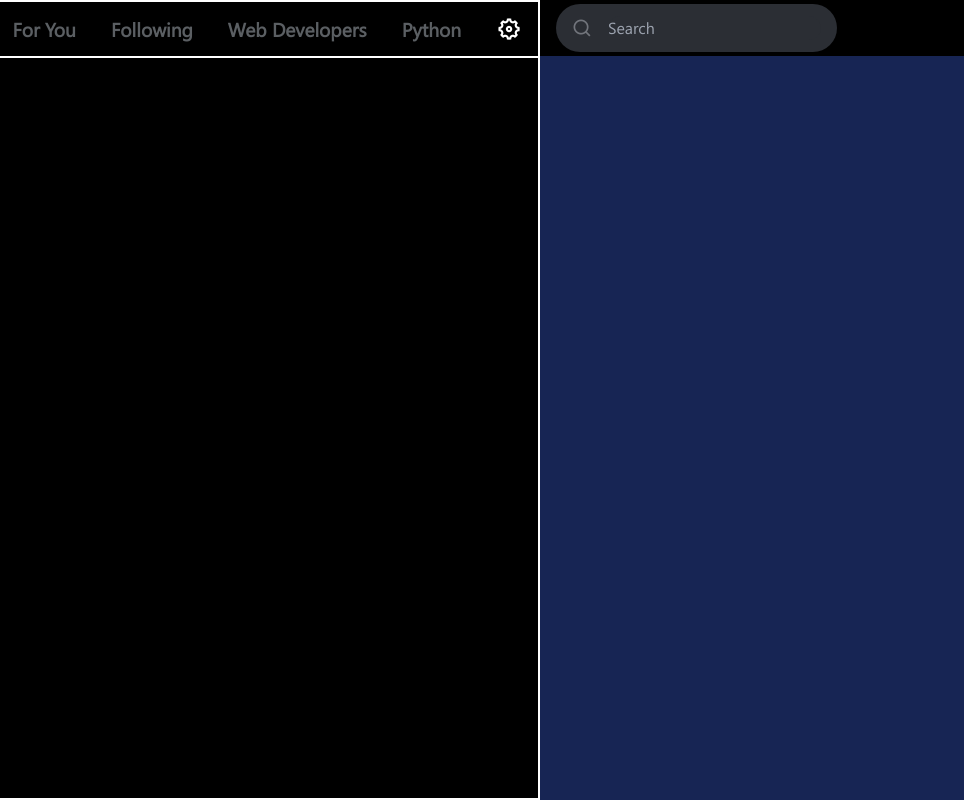
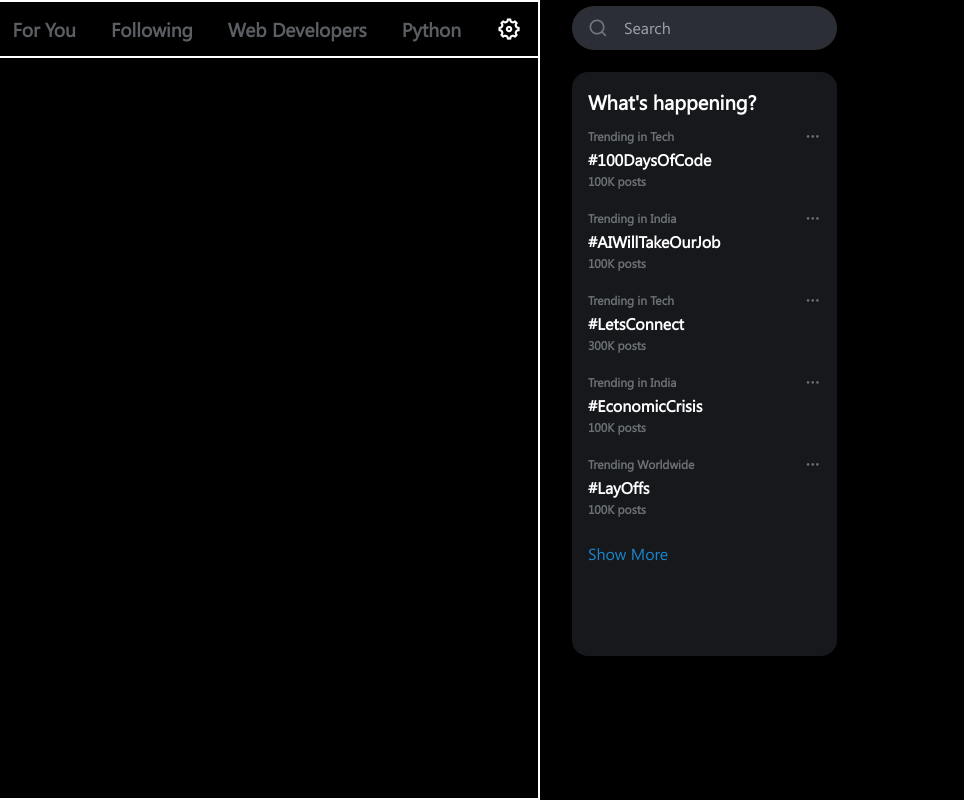
Before and after one commit to nilaachandra/Twitter-UI-Clone, a website: page src/index.html in a window 1280 px wide. Shown: the full height of the page, 316-1280 px from the left. Drawn offline with nearby package versions, Linux system fonts and the light colour scheme.

Commit message:
Trendings Section added

```diff
--- a/src/index.html
+++ b/src/index.html
@@ -68,7 +68,8 @@
             </div>
         </div>
         <div class="midSec h-screen w-[45%] bg-black border-2 border-white">
-            <div class="nav w-full h-14  bg-black border-l-0 border-r-0 border-b-2 border-white flex justify-between items-center p-4">
+            <div
+                class="nav w-full h-14  bg-black border-l-0 border-r-0 border-b-2 border-white flex justify-between items-center p-4">
                 <a href="" class="text-[1.2rem] font-bold text-[#5b5f63]">For You</a>
                 <a href="" class="text-[1.2rem] font-bold text-[#5b5f63]">Following</a>
                 <a href="" class="text-[1.2rem] font-bold text-[#5b5f63]">Web Developers</a>
@@ -77,12 +78,60 @@
 
             </div>
         </div>
-        <div class="rightSec h-screen w-[35%] bg-blue-950">
-            <div class="nav w-full h-14 bg-black flex justify-between items-center py-4 pl-4 pr-[30%]">
-                <div class="search rounded-3xl w-full h-[3rem] bg-[#2b2e34] flex justify-start gap-4 items-center px-4 ">
+        <div class="rightSec h-screen w-[35%] bg-black flex flex-col items-start justify-start">
+            <div class="nav w-full h-14 bg-black flex justify-between items-center py-4 pl-8 pr-[30%]">
+                <div
+                    class="search rounded-3xl w-full h-[2.8rem] bg-[#2b2e34] flex justify-start gap-4 items-center px-4 ">
                     <i class="ri-search-line text-[#72757c] text-xl"></i>
                     <input type="search" placeholder="Search" id=""
                     class="rounded-3xl bg-[#2b2e34] w-full outline-none">
+                </div>
+            </div>
+            <div class="w-full bg-black py-4 pl-8 pr-[30%]">
+                <div class="w-full bg-[#16181c] h-[73vh] rounded-2xl flex flex-col justify-start items-start">
+                    <h1 class="text-xl font-bold mt-4 mx-4 mb-0">What's happening?</h1>
+                    <div class="trendings w-full justify-between items-center px-4 py-2">
+                        <div class="w-full flex justify-between items-center">
+                            <span class="text-[12px] text-[#6c7176] font-bold">Trending in Tech</span>
+                            <i class="ri-more-fill text-[#6c7176]"></i>
+                        </div>
+                        <h2 class="text-[1rem] font-bold">#100DaysOfCode</h2>
+                        <p class="text-[12px] text-[#6c7176] font-bold">100K posts</p>
+                    </div>
+                    <div class="trendings w-full justify-between items-center px-4 py-2">
+                        <div class="w-full flex justify-between items-center">
+                            <span class="text-[12px] text-[#6c7176] font-bold">Trending in India</span>
+                            <i class="ri-more-fill text-[#6c7176]"></i>
+                        </div>
+                        <h2 class="text-[1rem] font-bold">#AIWillTakeOurJob</h2>
+                        <p class="text-[12px] text-[#6c7176] font-bold">100K posts</p>
+                    </div>
+                    <div class="trendings w-full justify-between items-center px-4 py-2">
+                        <div class="w-full flex justify-between items-center">
+                            <span class="text-[12px] text-[#6c7176] font-bold">Trending in Tech</span>
+                            <i class="ri-more-fill text-[#6c7176]"></i>
+                        </div>
+                        <h2 class="text-[1rem] font-bold">#LetsConnect</h2>
+                        <p class="text-[12px] text-[#6c7176] font-bold">300K posts</p>
+                    </div>
+                    <div class="trendings w-full justify-between items-center px-4 py-2">
+                        <div class="w-full flex justify-between items-center">
+                            <span class="text-[12px] text-[#6c7176] font-bold">Trending in India</span>
+                            <i class="ri-more-fill text-[#6c7176]"></i>
+                        </div>
+                        <h2 class="text-[1rem] font-bold">#EconomicCrisis</h2>
+                        <p class="text-[12px] text-[#6c7176] font-bold">100K posts</p>
+                    </div>
+                    <div class="trendings w-full justify-between items-center px-4 py-2">
+                        <div class="w-full flex justify-between items-center">
+                            <span class="text-[12px] text-[#6c7176] font-bold">Trending Worldwide</span>
+                            <i class="ri-more-fill text-[#6c7176]"></i>
+                        </div>
+                        <h2 class="text-[1rem] font-bold">#LayOffs</h2>
+                        <p class="text-[12px] text-[#6c7176] font-bold">100K posts</p>
+                    </div>
+                    <a href="" class="text-[#1b85cc] mx-4 mt-4 mb-0">Show More</a>
+                </div>
             </div>
 
         </div>
--- a/src/requirements.css
+++ b/src/requirements.css
@@ -14,3 +14,6 @@
   transition: 0.32s;
   cursor: pointer;
 }
+.trendings:hover{
+  background-color: #272a31;
+}
```
Also changed, not shown: src/output.css.
